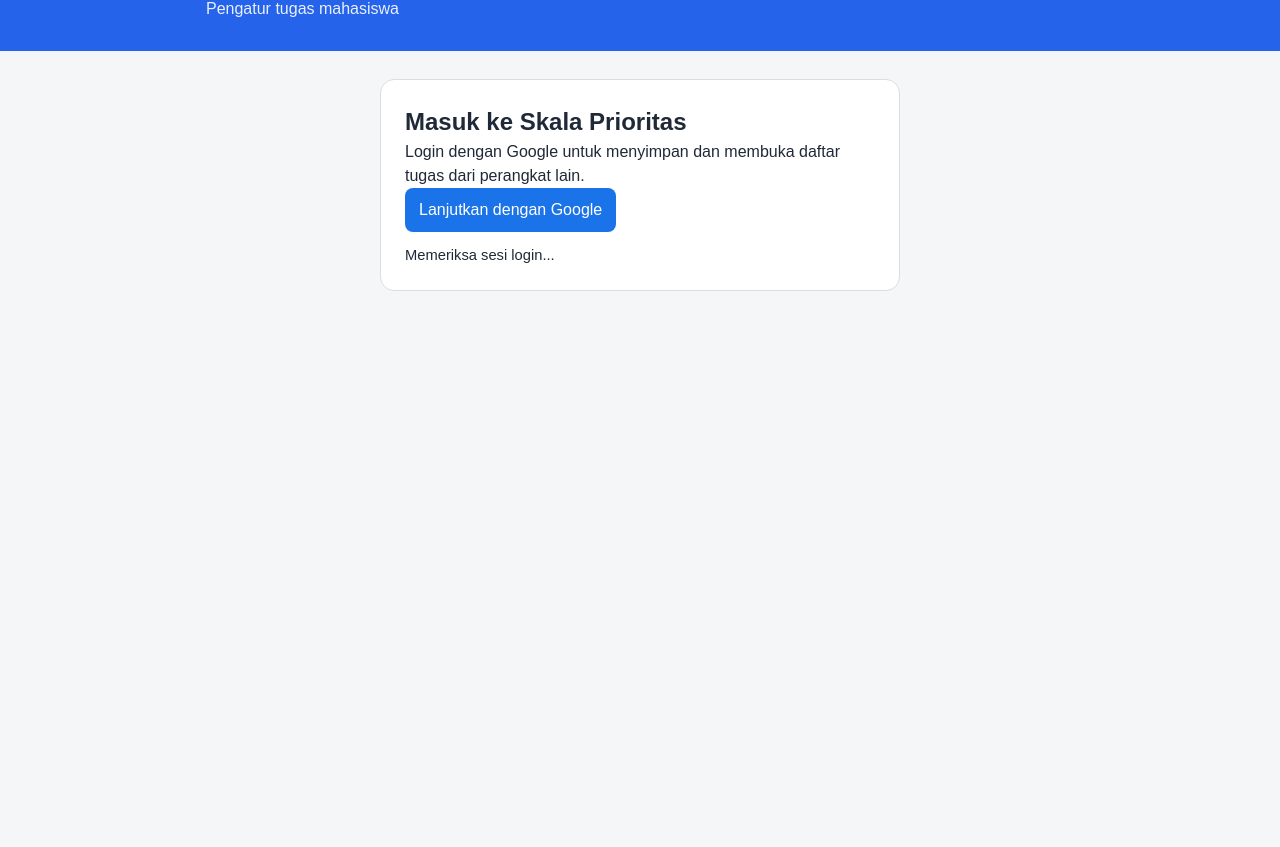
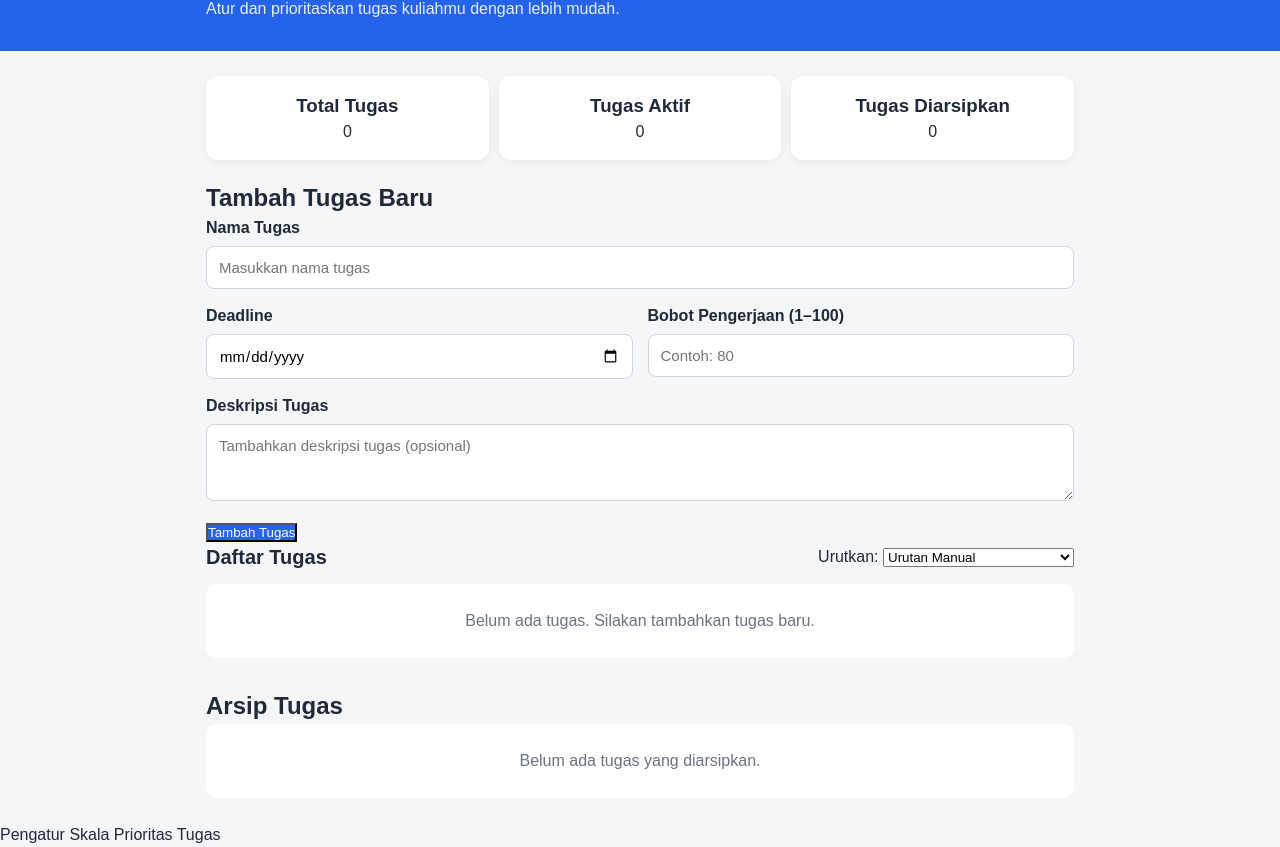
Before and after one commit to razvitama/Priority-Scale-Configuration-C, a plain HTML site: page pengatur-skala-prioritas-main - C/frontend/index.html in a window 1280 px wide. Shown: the part 75-922 px from the top of the page. Before the commit the page ends 800 px from the top, so only its background shows below. Drawn offline with nearby package versions, Linux system fonts and the light colour scheme.

Commit message:
Update index.html

```diff
--- a/pengatur-skala-prioritas-main - C/frontend/index.html
+++ b/pengatur-skala-prioritas-main - C/frontend/index.html
@@ -1,125 +1,158 @@
+
 <!DOCTYPE html>
 <html lang="id">
 <head>
     <meta charset="UTF-8">
     <meta name="viewport" content="width=device-width, initial-scale=1.0">
-    <title>Skala Prioritas Tugas</title>
+    <title>Pengatur Skala Prioritas Tugas</title>
     <link rel="stylesheet" href="./style.css">
-    <style>
-        #appContent[hidden], #loginSection[hidden] { display: none !important; }
-        .auth-controls { display: flex; flex-wrap: wrap; align-items: center; gap: 10px; }
-        .auth-button { border: 0; border-radius: 8px; padding: 10px 14px; cursor: pointer; font: inherit; }
-        #googleLoginButton { background: #1a73e8; color: white; }
-        #logoutButton { background: #e9edf2; color: #222; }
-        #loginSection { max-width: 520px; margin: 28px auto; padding: 24px; border: 1px solid #ddd; border-radius: 14px; background: #fff; }
-        #loginSection h2 { margin-top: 0; }
-        #authStatus { margin-top: 12px; font-size: .92rem; }
-        #userEmail { font-size: .92rem; overflow-wrap: anywhere; }
-    </style>
 </head>
 <body>
-<header class="header">
-    <div>
-        <h1>Skala Prioritas</h1>
-        <p>Pengatur tugas mahasiswa</p>
-    </div>
-    <div class="auth-controls">
-        <span id="userEmail"></span>
-        <button type="button" id="logoutButton" class="auth-button" hidden>Keluar</button>
-    </div>
-</header>
 
-<section id="loginSection">
-    <h2>Masuk ke Skala Prioritas</h2>
-    <p>Login dengan Google untuk menyimpan dan membuka daftar tugas dari perangkat lain.</p>
-    <button type="button" id="googleLoginButton" class="auth-button">Lanjutkan dengan Google</button>
-    <p id="authStatus" role="status" aria-live="polite">Memeriksa sesi login...</p>
-</section>
+    <header class="header">
+        <div class="header-content">
+            <h1>Pengatur Skala Prioritas Tugas</h1>
+            <p>Atur dan prioritaskan tugas kuliahmu dengan lebih mudah.</p>
+        </div>
+    </header>
 
-<div id="appContent" hidden>
     <main class="container">
-        <!-- Statistik -->
+
+        <!-- STATISTIK TUGAS -->
         <section class="stats">
             <div class="stat-card">
-                <span class="stat-number" id="totalTasks">0</span>
-                <span>Total Tugas</span>
+                <h3>Total Tugas</h3>
+                <p id="totalTasks">0</p>
             </div>
+
             <div class="stat-card">
-                <span class="stat-number" id="activeTasks">0</span>
-                <span>Tugas Aktif</span>
+                <h3>Tugas Aktif</h3>
+                <p id="activeTasks">0</p>
             </div>
+
             <div class="stat-card">
-                <span class="stat-number" id="archivedTasks">0</span>
-                <span>Arsip</span>
+                <h3>Tugas Diarsipkan</h3>
+                <p id="archivedTasks">0</p>
             </div>
         </section>
 
-        <!-- Form tambah / edit -->
-        <section class="task-form-section">
-            <h2 id="formTitle">Tambah Tugas</h2>
+        <!-- FORM TAMBAH DAN EDIT TUGAS -->
+        <section class="form-section">
+            <h2 id="formTitle">Tambah Tugas Baru</h2>
+
             <form id="taskForm">
+
                 <input type="hidden" id="taskId">
 
                 <div class="form-group">
                     <label for="taskName">Nama Tugas</label>
-                    <input type="text" id="taskName" placeholder="Contoh: Laporan Praktikum" required>
+                    <input
+                        type="text"
+                        id="taskName"
+                        placeholder="Masukkan nama tugas"
+                        required
+                    >
                 </div>
 
                 <div class="form-row">
+
                     <div class="form-group">
                         <label for="deadline">Deadline</label>
-                        <input type="date" id="deadline" required>
+                        <input
+                            type="date"
+                            id="deadline"
+                            required
+                        >
                     </div>
+
                     <div class="form-group">
-                        <label for="weight">Bobot</label>
-                        <input type="number" id="weight" min="1" max="100" value="50" required>
+                        <label for="weight">Bobot Pengerjaan (1–100)</label>
+                        <input
+                            type="number"
+                            id="weight"
+                            min="1"
+                            max="100"
+                            placeholder="Contoh: 80"
+                            required
+                        >
                     </div>
+
                 </div>
 
                 <div class="form-group">
-                    <label for="description">Keterangan</label>
-                    <textarea id="description" rows="3" placeholder="Keterangan tugas (opsional)"></textarea>
+                    <label for="description">Deskripsi Tugas</label>
+                    <textarea
+                        id="description"
+                        rows="3"
+                        placeholder="Tambahkan deskripsi tugas (opsional)"
+                    ></textarea>
                 </div>
 
                 <div class="form-buttons">
-                    <button type="submit" class="btn btn-primary" id="submitButton">Tambah Tugas</button>
-                    <button type="button" class="btn btn-secondary hidden" id="cancelEdit">Batal</button>
+                    <button type="submit" id="submitButton" class="btn-primary">
+                        Tambah Tugas
+                    </button>
+
+                    <button
+                        type="button"
+                        id="cancelEdit"
+                        class="btn-secondary"
+                        hidden
+                    >
+                        Batal Edit
+                    </button>
                 </div>
+
             </form>
         </section>
 
-        <!-- Daftar tugas -->
+        <!-- DAFTAR TUGAS AKTIF -->
         <section class="task-section">
+
             <div class="section-header">
-                <h2>Tugas Aktif</h2>
-                <div class="sort-control">
+                <h2>Daftar Tugas</h2>
+
+                <div class="sort-container">
                     <label for="sortSelect">Urutkan:</label>
-                    <select id="sortSelect" class="sort-select">
-                        <option value="manual">Manual</option>
+
+                    <select id="sortSelect">
+                        <option value="manual">Urutan Manual</option>
                         <option value="deadline-asc">Deadline Terdekat</option>
                         <option value="deadline-desc">Deadline Terjauh</option>
                         <option value="weight-desc">Bobot Tertinggi</option>
                         <option value="weight-asc">Bobot Terendah</option>
-                        <option value="priority">Prioritas (Bobot + Deadline)</option>
+                        <option value="priority">Gabungan Bobot + Deadline</option>
                     </select>
                 </div>
             </div>
+
             <div id="taskList" class="task-list"></div>
-            <div id="emptyMessage" class="empty-message">Belum ada tugas.</div>
+
+            <p id="emptyMessage" class="empty-message">
+                Belum ada tugas. Silakan tambahkan tugas baru.
+            </p>
+
         </section>
 
-        <!-- Arsip -->
-        <section class="task-section archive-section">
-            <div class="section-header">
-                <h2>Arsip Tugas</h2>
-            </div>
+        <!-- DAFTAR TUGAS ARSIP -->
+        <section class="archive-section">
+
+            <h2>Arsip Tugas</h2>
+
             <div id="archiveList" class="task-list"></div>
-            <div id="emptyArchive" class="empty-message">Belum ada tugas yang diarsipkan.</div>
+
+            <p id="emptyArchive" class="empty-message">
+                Belum ada tugas yang diarsipkan.
+            </p>
+
         </section>
+
     </main>
-</div>
 
-<script src="https://cdn.jsdelivr.net/npm/@supabase/supabase-js@2"></script>
-<script src="./script.js"></script>
+    <footer class="footer">
+        <p>Pengatur Skala Prioritas Tugas</p>
+    </footer>
+
+    <script src="./script.js"></script>
 </body>
 </html>
```
